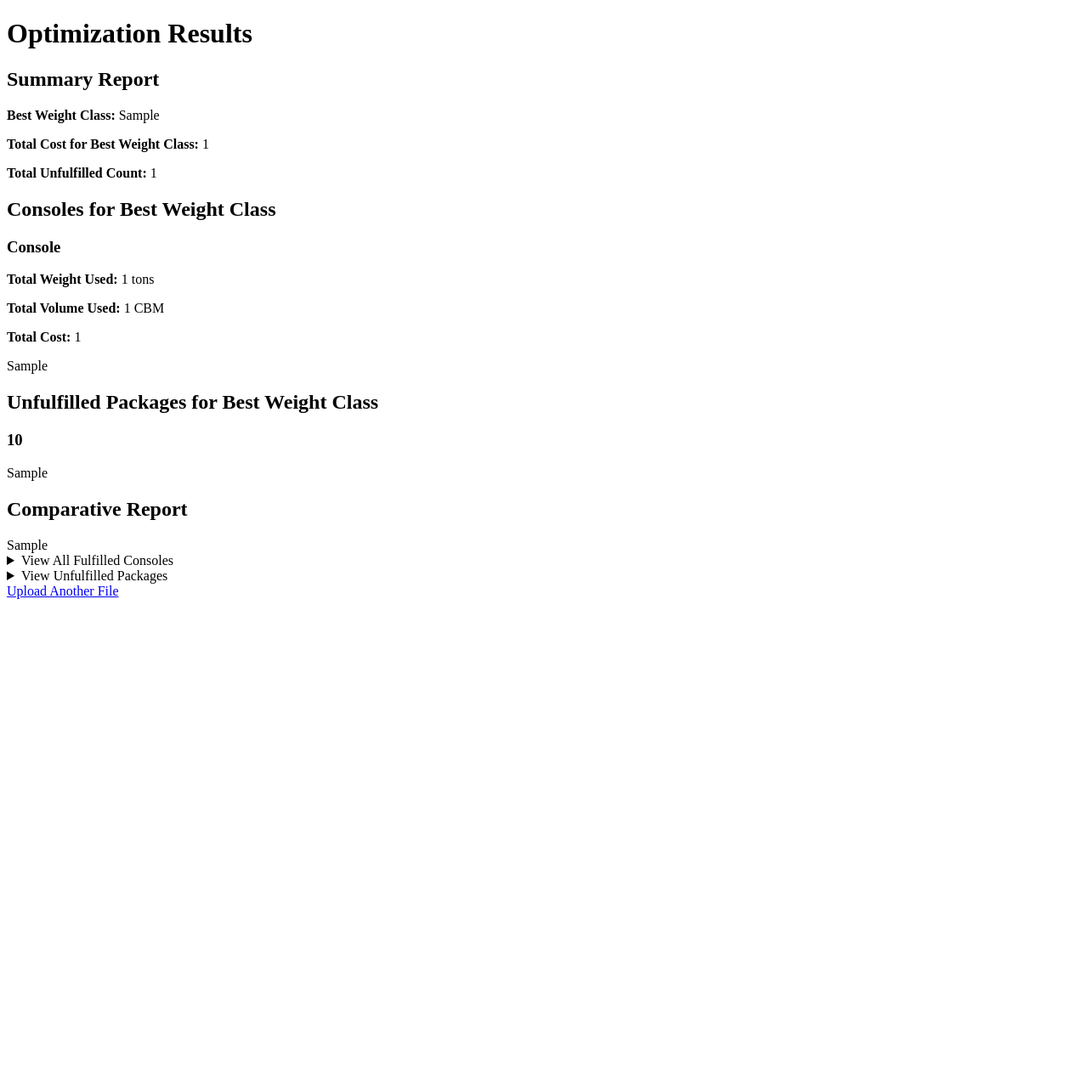
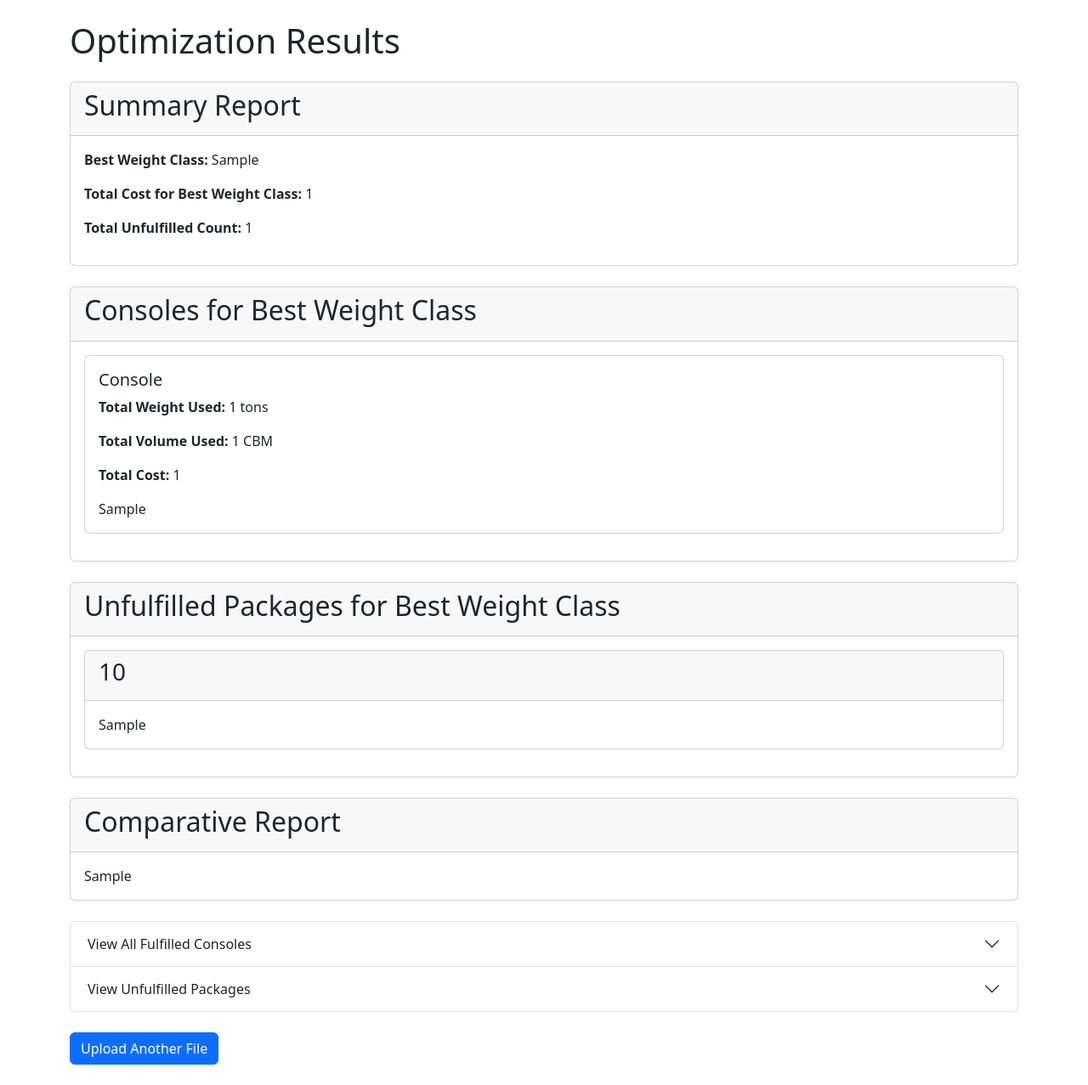
Before and after one commit to ZephyrianDawnstrider/cargo-fit-planner, a Django app: template optimization/templates/optimization/results.html in a window 1280 px wide. Shown: the whole page at 85% size. Before the commit the page ends 705 px from the top, so only its background shows below. Run offline with Django 5.2, Linux system fonts and the light colour scheme; the template is opened without the code that fills it: most values are stand-ins (such as "Sample title", 1, 10 or a date in 2020).

Commit message:
Enhance UI and functionality of upload and results pages; update form styles and improve table displays

```diff
--- a/dcd_project/settings.py
+++ b/dcd_project/settings.py
@@ -25,7 +25,7 @@ SECRET_KEY = 'django-insecure-v63$2%$@2a_*4p*!!fomhpz1fp3e!+rgogl(eb!qng6@4c+f+#
 # SECURITY WARNING: don't run with debug turned on in production!
 DEBUG = True
 
-ALLOWED_HOSTS = ['localhost', '127.0.0.1',]
+ALLOWED_HOSTS = ['localhost', '127.0.0.1',"*"]
 
 
 # Application definition
--- /dev/null
+++ b/optimization/templates/optimization/base.html
@@ -0,0 +1,15 @@
+<!DOCTYPE html>
+<html lang="en">
+<head>
+    <meta charset="UTF-8">
+    <meta name="viewport" content="width=device-width, initial-scale=1.0">
+    <title>{% block title %}Truck Shipment Optimization Tool{% endblock %}</title>
+    <link href="https://cdn.jsdelivr.net/npm/bootstrap@5.3.2/dist/css/bootstrap.min.css" rel="stylesheet" integrity="sha384-T3c6CoIi6uLrA9TneNEoa7RxnatzjcDSCmG1MXxSR1GAsXEV/Dwwykc2MPK8M2HN" crossorigin="anonymous">
+</head>
+<body>
+    <div class="container">
+        {% block content %}{% endblock %}
+    </div>
+    <script src="https://cdn.jsdelivr.net/npm/bootstrap@5.3.2/dist/js/bootstrap.bundle.min.js" integrity="sha384-C6RzsynM9kWDrMNeT87bh95OGNyZPhcTNXj1NW7RuBCsyN/o0jlpcV8Qyq46cDfL" crossorigin="anonymous"></script>
+</body>
+</html>
--- a/optimization/templates/optimization/results.html
+++ b/optimization/templates/optimization/results.html
@@ -1,60 +1,127 @@
-<!DOCTYPE html>
-<html lang="en">
-<head>
-    <meta charset="UTF-8">
-    <meta name="viewport" content="width=device-width, initial-scale=1.0">
-    <title>Optimization Results</title>
-    <style>
-        table { border-collapse: collapse; width: 100%; }
-        th, td { border: 1px solid #ddd; padding: 8px; text-align: left; }
-        th { background-color: #f2f2f2; }
-    </style>
-</head>
-<body>
-    <h1>Optimization Results</h1>
+{% extends 'optimization/base.html' %}
 
+{% block title %}Optimization Results{% endblock %}
+
+{% block content %}
+    <h1 class="my-4">Optimization Results</h1>
+
+    <div class="card mb-4">
+        <div class="card-header">
             <h2>Summary Report</h2>
+        </div>
+        <div class="card-body">
             <p><strong>Best Weight Class:</strong> {{ best_class }}</p>
             <p><strong>Total Cost for Best Weight Class:</strong> {{ total_cost_best_class }}</p>
             <p><strong>Total Unfulfilled Count:</strong> {{ total_unfulfilled_count }}</p>
+        </div>
+    </div>
 
+    <div class="card mb-4">
+        <div class="card-header">
             <h2>Consoles for Best Weight Class</h2>
+        </div>
+        <div class="card-body">
             {% for package in best_packages %}
-        <h3>Console</h3>
+                <div class="card mb-3">
+                    <div class="card-body">
+                        <h5 class="card-title">Console</h5>
                         <p><strong>Total Weight Used:</strong> {{ package.total_weight }} tons</p>
                         <p><strong>Total Volume Used:</strong> {{ package.total_volume }} CBM</p>
                         <p><strong>Total Cost:</strong> {{ package.total_cost }}</p>
+                        <div class="table-responsive">
                             {{ package.console_data_html|safe }}
+                        </div>
+                    </div>
+                </div>
             {% endfor %}
+        </div>
+    </div>
 
+    <div class="card mb-4">
+        <div class="card-header">
             <h2>Unfulfilled Packages for Best Weight Class</h2>
+        </div>
+        <div class="card-body">
             {% for unfulfilled in unfulfilled_best %}
+                <div class="card mb-3">
+                    <div class="card-header">
                         <h3>{{ unfulfilled.weight_class }}</h3>
+                    </div>
+                    <div class="card-body">
+                        <div class="table-responsive">
                             {{ unfulfilled.data_html|safe }}
+                        </div>
+                    </div>
+                </div>
             {% endfor %}
+        </div>
+    </div>
 
+    <div class="card mb-4">
+        <div class="card-header">
             <h2>Comparative Report</h2>
+        </div>
+        <div class="card-body">
+            <div class="table-responsive">
                 {{ comparative_html|safe }}
+            </div>
+        </div>
+    </div>
 
-    <details>
-        <summary>View All Fulfilled Consoles</summary>
+    <div class="accordion" id="accordionDetails">
+        <div class="accordion-item">
+            <h2 class="accordion-header" id="headingOne">
+                <button class="accordion-button collapsed" type="button" data-bs-toggle="collapse" data-bs-target="#collapseOne" aria-expanded="false" aria-controls="collapseOne">
+                    View All Fulfilled Consoles
+                </button>
+            </h2>
+            <div id="collapseOne" class="accordion-collapse collapse" aria-labelledby="headingOne" data-bs-parent="#accordionDetails">
+                <div class="accordion-body">
                     {% for fulfilled in all_fulfilled %}
-            <h3>Package {{ fulfilled.package_idx }} for Weight Class: {{ fulfilled.weight_class }}</h3>
+                        <div class="card mb-3">
+                            <div class="card-header">
+                                <h5>Package {{ fulfilled.package_idx }} for Weight Class: {{ fulfilled.weight_class }}</h5>
+                            </div>
+                            <div class="card-body">
                                 <p><strong>Total Weight Used:</strong> {{ fulfilled.total_weight }} tons</p>
                                 <p><strong>Total Volume Used:</strong> {{ fulfilled.total_volume }} CBM</p>
                                 <p><strong>Total Cost:</strong> {{ fulfilled.total_cost }}</p>
+                                <div class="table-responsive">
                                     {{ fulfilled.console_data_html|safe }}
+                                </div>
+                            </div>
+                        </div>
                     {% endfor %}
-    </details>
+                </div>
+            </div>
+        </div>
+        <div class="accordion-item">
+            <h2 class="accordion-header" id="headingTwo">
+                <button class="accordion-button collapsed" type="button" data-bs-toggle="collapse" data-bs-target="#collapseTwo" aria-expanded="false" aria-controls="collapseTwo">
+                    View Unfulfilled Packages
+                </button>
+            </h2>
+            <div id="collapseTwo" class="accordion-collapse collapse" aria-labelledby="headingTwo" data-bs-parent="#accordionDetails">
+                <div class="accordion-body">
+                    {% for unfulfilled in all_unfulfilled %}
+                        <div class="card mb-3">
+                            <div class="card-header">
+                                <h3>{{ unfulfilled.weight_class }}</h3>
+                            </div>
+                            <div class="card-body">
+                                <div class="table-responsive">
+                                    {{ unfulfilled.data_html|safe }}
+                                </div>
+                            </div>
+                        </div>
+                    {% endfor %}
+                </div>
+            </div>
+        </div>
+    </div>
 
-    <details>
-        <summary>View Unfulfilled Packages</summary>
-        {% for unfulfilled in all_unfulfilled %}
-            <h3>{{ unfulfilled.weight_class }}</h3>
-            {{ unfulfilled.data_html|safe }}
-        {% endfor %}
-    </details>
+    <div class="my-4">
+        <a href="{% url 'upload' %}" class="btn btn-primary">Upload Another File</a>
+    </div>
 
-    <a href="{% url 'upload' %}">Upload Another File</a>
-</body>
-</html>
+{% endblock %}
```
Also changed, not shown: optimization/forms.py (+22 -4 lines), optimization/templates/optimization/upload.html (+42 -19 lines), optimization/views.py (+5 -5 lines). Lines whose indentation alone changed are shown as unchanged.
